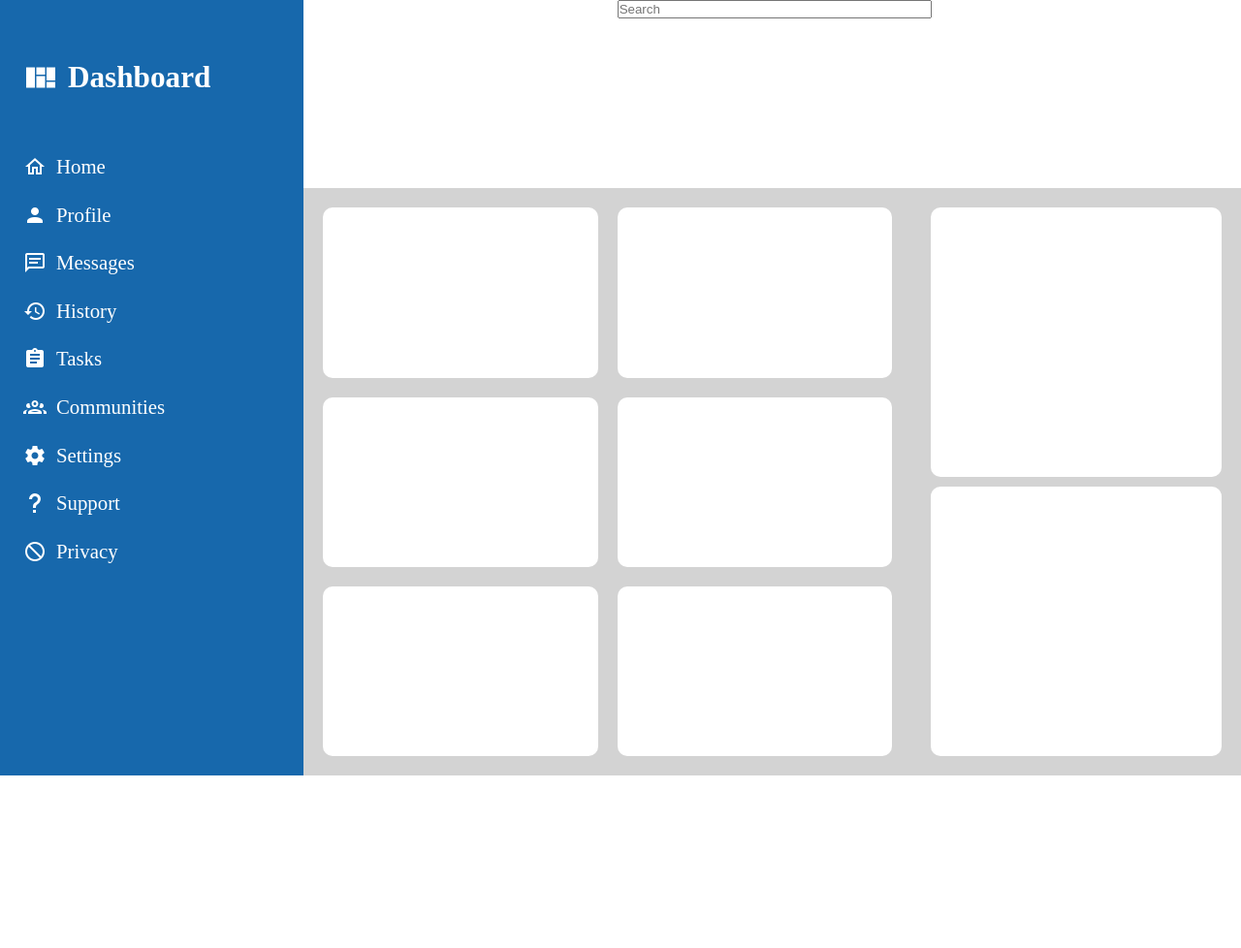
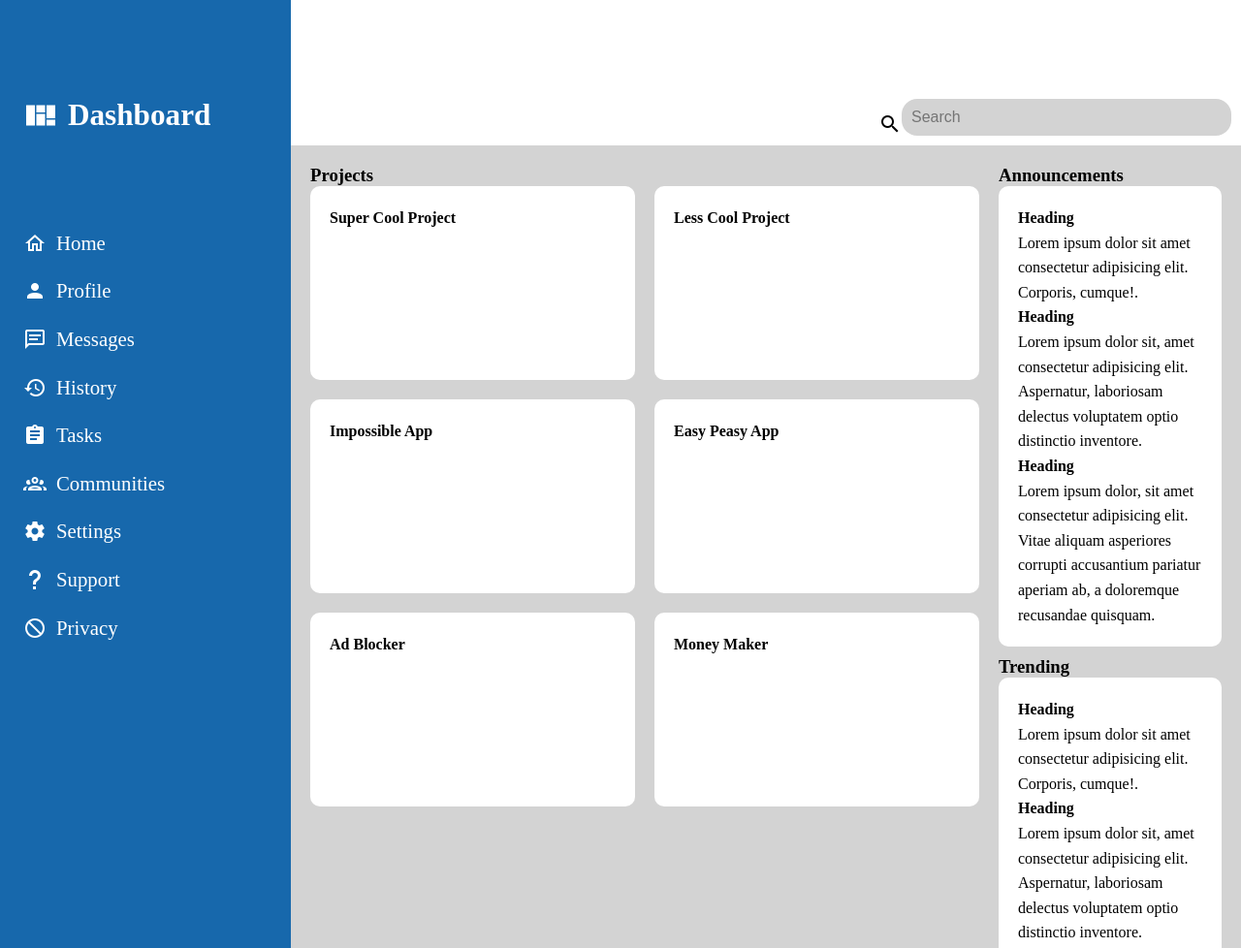
Before and after one commit to eerolli/admin-dashboard, a plain HTML site: page index.html in a window 1280 px wide. Shown: the top 978 px of the page at 97% size. Before the commit the page ends 800 px from the top, so only its background shows below. Drawn offline with Linux system fonts and the light colour scheme.

Commit message:
Reworked styles. Added dummy content

```diff
--- a/index.css
+++ b/index.css
@@ -11,12 +11,11 @@
 .wrapper{
     min-height: 100vh;
     display: grid;
-    grid-template-columns: 1fr 2fr 1fr;
+    grid-template-columns: 300px repeat(3, 1fr);
+    grid-template-rows: 150px 1fr;
     grid-template-areas:
-    "navigation header header"
-    "navigation main aside"
-    "navigation main aside"
-    "navigation main aside"
+    "navigation header header header"
+    "navigation content content content"
     ;
 }
 
@@ -26,8 +25,20 @@
 }
 
 .search {
-    justify-self: center;
+    display: flex;
+    justify-self: flex-end;
+    align-items: flex-end;
+    margin-right: 10px;
+    margin-bottom: 10px;
+}
+
+#searchbar{
     width: 20rem;
+    border-radius: 1em;
+    border: 0;
+    background-color: lightgray;
+    padding: 10px;
+    font-size: 16px;
 }
 
 .navigation {
@@ -60,28 +71,49 @@
     gap: 10px;
 }
 
-.main{
+.content{
+    display: grid;
+    grid-area: content;
+    background-color: lightgrey;
+    grid-template-columns: 3fr 1fr;
+    grid-template-areas:
+    "main aside"
+    "main aside"
+    ;
+    gap: 20px;
+    padding: 20px;
+}
+
+.cards{
     display: grid;
     grid-area: main;
-    background-color: lightgrey;
+    gap: 20px;
     grid-template-columns: repeat(2, minmax(250px, 1fr));
-    padding: 20px;
-    gap: 20px;
+    grid-auto-rows: 200px;
 }
 
 .aside{
-    display: grid;
+    display: flex;
+    flex-direction: column;
     grid-area: aside;
-    grid-template-columns: repeat(1, 300px);
-    justify-content: center;
-    background-color: lightgrey;
-    padding: 20px;
     gap: 10px;
+}
+
+
+.announcements{
+    grid-area: announcements;
+}
+
+.trending{
+    grid-area: trending;
 }
 
 .card{
     background-color: white;
     border-radius: 10px;
+    padding: 20px;
+    line-height: 1.6;
+    overflow-y: auto;
 }
 
 li {
--- a/index.html
+++ b/index.html
@@ -11,7 +11,8 @@
     <div class="wrapper">
         <div class="header">
             <div class="search">
-                <input type="text" placeholder="Search" class="search">
+                <img src="./icons/magnify.png" alt="magnifying class icon">
+                <input type="text" placeholder="Search" id="searchbar">
             </div>
         </div>
         <div class="navigation">
@@ -58,18 +59,64 @@
                 </div>
             </ul>
         </div>
-        <div class="main">
-            <div class="card"></div>
-            <div class="card"></div>
-            <div class="card"></div>
-            <div class="card"></div>
-            <div class="card"></div>
-            <div class="card"></div>
-        </div>
-        <div class="aside">
-            <div class="card"></div>
-            <div class="card"></div>
-        </div>
+        <div class="content">
+            <div class="main">
+                <h3>Projects</h3>
+                <div class="cards">
+                    <div class="card">
+                        <h4>Super Cool Project</h4>
+                    </div>
+                    <div class="card">
+                        <h4>Less Cool Project</h4>
+                    </div>
+                    <div class="card">
+                        <h4>Impossible App</h4>
+                    </div>
+                    <div class="card">
+                        <h4>Easy Peasy App</h4>
+                    </div>
+                    <div class="card">
+                        <h4>Ad Blocker</h4>
+                    </div>
+                    <div class="card">
+                        <h4>Money Maker</h4>
+                    </div>
+                </div>
+            </div>
+            <div class="aside">
+                <div class="announcements">
+                    <h3>Announcements</h3>
+                    <div class="card">
+                        <h4>Heading</h4>
+                        <p>Lorem ipsum dolor sit amet consectetur adipisicing elit.
+                            Corporis, cumque!.</p>
+                        <h4>Heading</h4>
+                        <p>Lorem ipsum dolor sit, amet consectetur adipisicing elit.
+                            Aspernatur, laboriosam delectus voluptatem optio distinctio inventore.</p>
+                        <h4>Heading</h4>
+                        <p>Lorem ipsum dolor, sit amet consectetur adipisicing elit.
+                            Vitae aliquam asperiores corrupti
+                            accusantium pariatur aperiam ab,
+                            a doloremque recusandae quisquam.</p>
+                    </div>
+                </div>
+                <div class="trending">
+                    <h3>Trending</h3>
+                    <div class="card">
+                        <h4>Heading</h4>
+                        <p>Lorem ipsum dolor sit amet consectetur adipisicing elit.
+                            Corporis, cumque!.</p>
+                        <h4>Heading</h4>
+                        <p>Lorem ipsum dolor sit, amet consectetur adipisicing elit.
+                            Aspernatur, laboriosam delectus voluptatem optio distinctio inventore.</p>
+                        <h4>Heading</h4>
+                        <p>Lorem ipsum dolor, sit amet consectetur adipisicing elit.
+                            Vitae aliquam asperiores corrupti
+                            accusantium pariatur aperiam ab,
+                            a doloremque recusandae quisquam.</p>
+                    </div>
+                </div>
+            </div>
         </div>
     </div>
 </body>
```
Also changed, not shown: icons/magnify.png (added).
